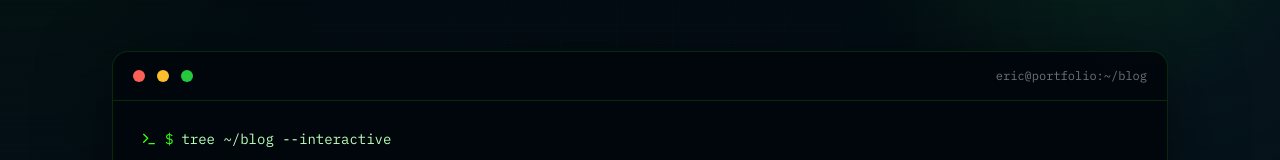
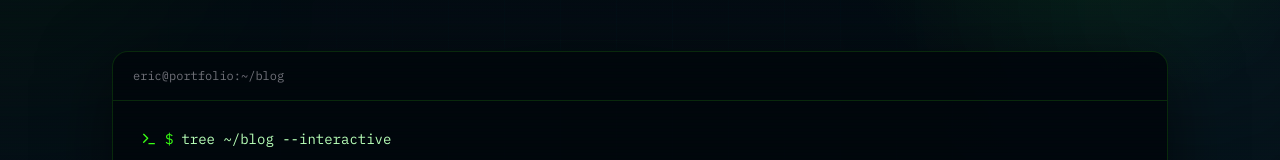
Before and after one commit to and910805/eric-s-dev-site, a React (Vite) app: page /blog in a window 1280 px wide. Shown: the part 296-456 px from the top of the page. Built offline with nearby package versions, Linux system fonts and the light colour scheme; no server answers.

Commit message:
Remove blog terminal window controls

```diff
--- a/src/pages/Blog.jsx
+++ b/src/pages/Blog.jsx
@@ -74,12 +74,7 @@ export default function Blog() {
 
       <section className="terminal-tree rounded-2xl border border-[#39ff1424] bg-[#02070df5] shadow-[0_18px_70px_rgba(0,0,0,0.5)]">
         <div className="flex items-center justify-between gap-4 border-b border-[#39ff1424] px-5 py-4">
-          <div className="flex items-center gap-3">
-            <span className="h-3 w-3 rounded-full bg-[#ff5f56]" />
-            <span className="h-3 w-3 rounded-full bg-[#ffbd2e]" />
-            <span className="h-3 w-3 rounded-full bg-[#27c93f]" />
-          </div>
-          <div className="mono hidden text-xs text-zinc-500 sm:block">eric@portfolio:~/blog</div>
+          <div className="mono text-xs text-zinc-500">eric@portfolio:~/blog</div>
         </div>
 
         <div className="space-y-5 p-5 sm:p-7">
```
